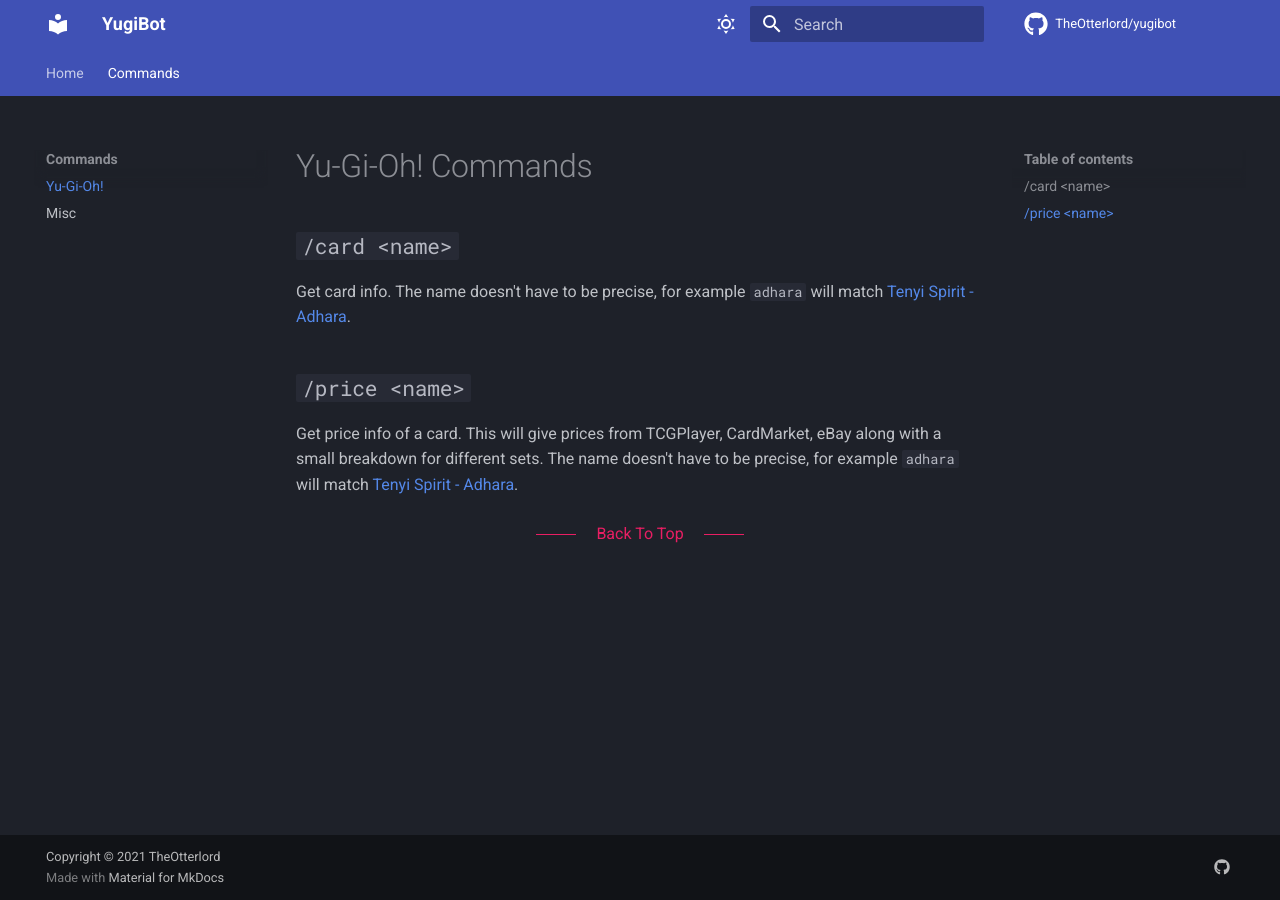
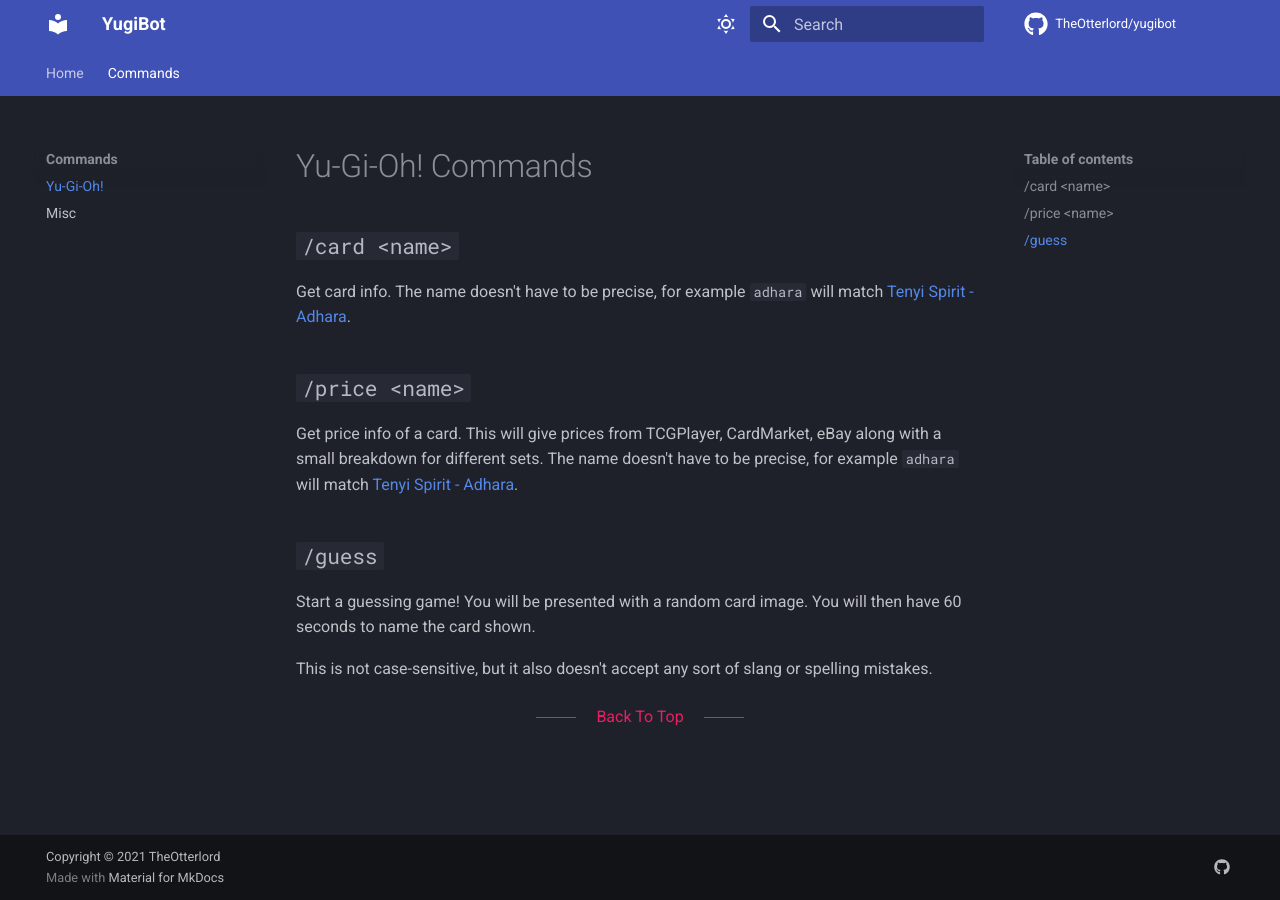
Before and after one commit to TheOtterlord/yugibot, an MkDocs documentation site: the page built from docs/ygo.md, in a window 1280 px wide. Built offline with MkDocs 1.6.1 and Material for MkDocs 9.7.7, drawn with Linux system fonts in a browser that asks for light colours; comment, search, counter and statistics services are not loaded.

Commit message:
Add documentation for guessing game

```diff
--- a/docs/ygo.md
+++ b/docs/ygo.md
@@ -10,3 +10,11 @@
 Get price info of a card.
 This will give prices from TCGPlayer, CardMarket, eBay along with a small breakdown for different sets.
 The name doesn't have to be precise, for example `adhara` will match [Tenyi Spirit - Adhara](https://db.ygoprodeck.com/card/?search=Tenyi%20Spirit%20-%20Adhara).
+
+## `/guess`
+
+Start a guessing game!
+You will be presented with a random card image.
+You will then have 60 seconds to name the card shown.
+
+This is not case-sensitive, but it also doesn't accept any sort of slang or spelling mistakes.
```
